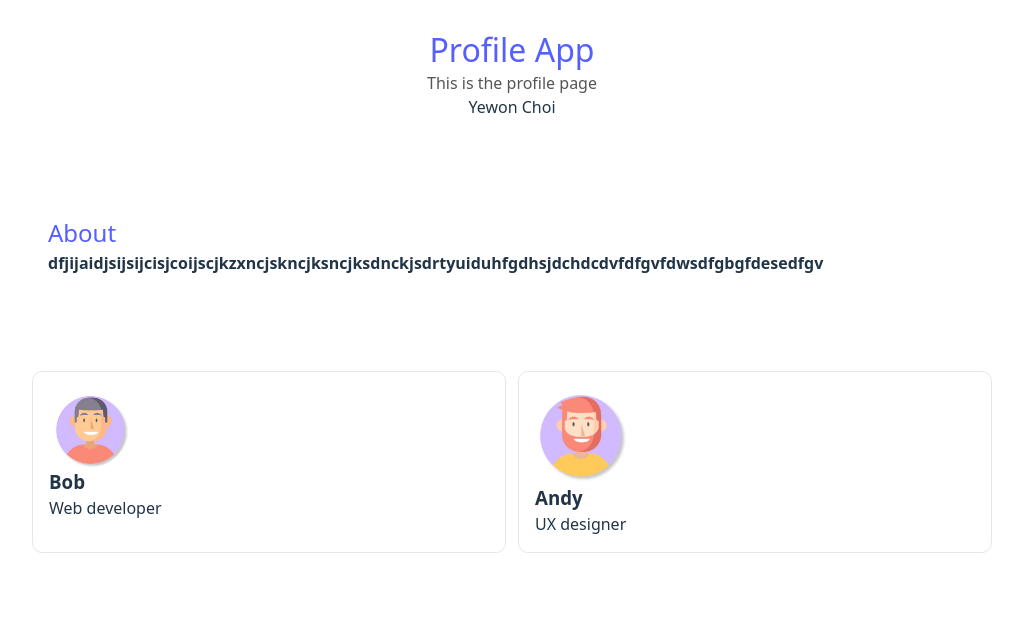
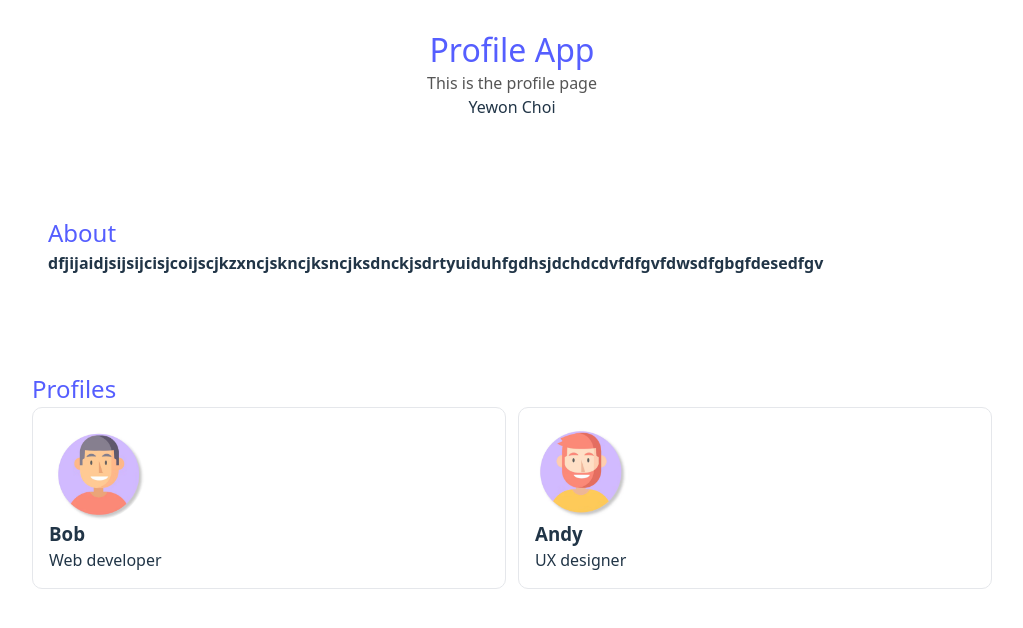
Before and after one commit to Yewon316/cgt390, a React app: page / in a window 1280 px wide. Shown: the top 628 px of the page, without its empty margins (128-1151 px from the left). Built offline with nearby package versions, Linux system fonts and the light colour scheme; the HTML template or start-up script is replaced by a standard one.

Commit message:
lab4_update

```diff
--- a/src/App.jsx
+++ b/src/App.jsx
@@ -5,6 +5,7 @@ import Card1 from './components/Card1';
 import Card2 from './components/Card2';
 import img from './assets/profile/bob.jpg';
 import img2 from './assets/profile/andy.jpg';
+import Card from './components/Card';
 //import img1 from './assets/headshot-man.jpg';
 
 function App() {
@@ -18,8 +19,7 @@ function App() {
         </div>
       </section>
 
-      <section className="section">
-        <div className="container cards">
+      <Card title="Profiles">
           <Card1
             name="Bob"
             role="Web developer"
@@ -31,8 +31,7 @@ function App() {
             img={img2}
             featured
           />
-        </div>
-      </section>
+          </Card>
     </>
   );
 }
--- /dev/null
+++ b/src/components/Card.jsx
@@ -0,0 +1,14 @@
+const Card = ({ title, children }) => {
+    return (
+    <section className="section">
+        <div className="container">
+            {title && <h2 className="section-title">{title}</h2>}
+            <div className="cards">
+            {children}
+        </div>
+        </div>
+        </section>
+    );
+};
+
+export default Card;
--- a/src/components/Card1.jsx
+++ b/src/components/Card1.jsx
@@ -1,11 +1,14 @@
-const Card1 = ({ name, role, img, featured }) => {
+const Card1 = ({ name, role, img, size = 96 }) => {
     return (
-    <div className={`card${featured ? ' featured' : ''}`}>
+        <div className="card">
+        {img && (
         <img
-        className="profile-pic"
-        src={img}
-        alt={name + " photo"}
+            className="profile-pic"
+            style={{ width: size, height: size }}
+            src={img}
+            alt={name + " photo"}
         />
+        )}
         <h3>{name}</h3>
         <p>{role}</p>
     </div>
```
Also changed, not shown: src/components/Card2.jsx (line endings or trailing spaces), 1 other file (tests, documents, lock files or other folders).
